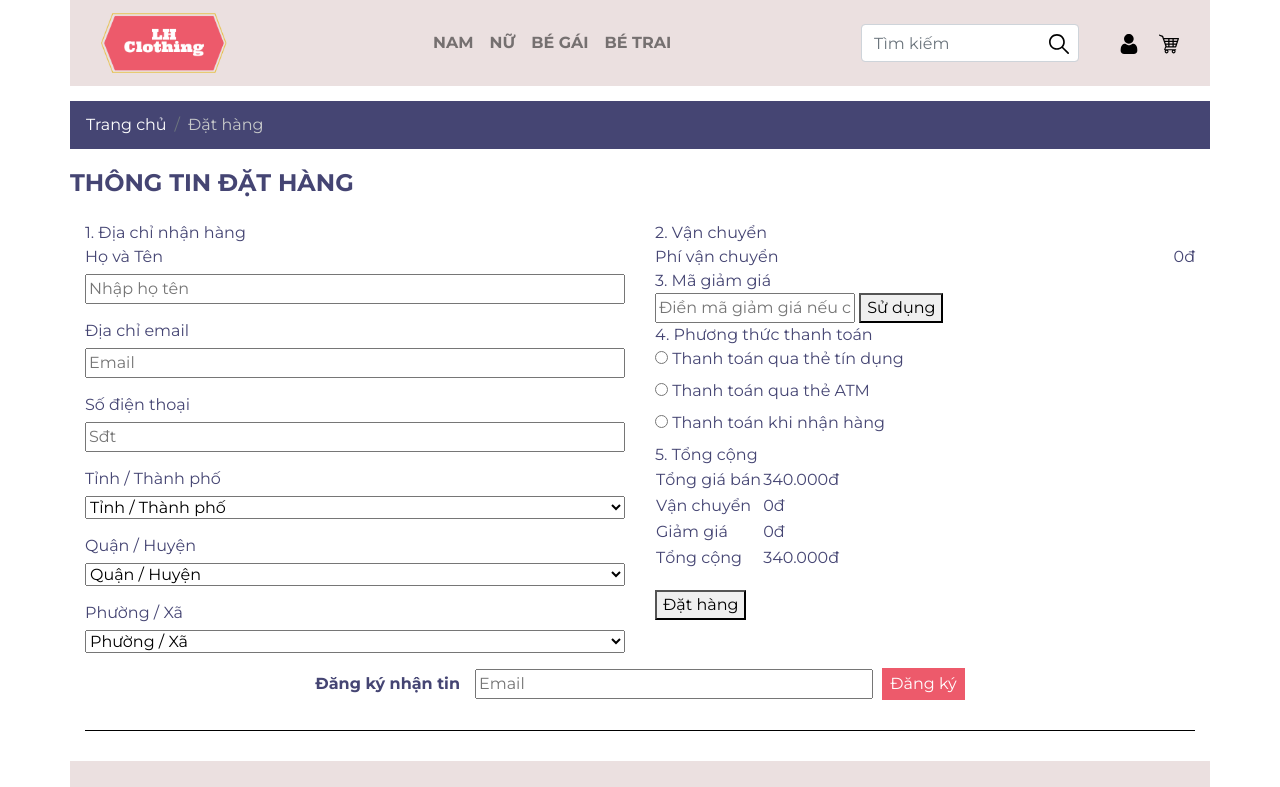
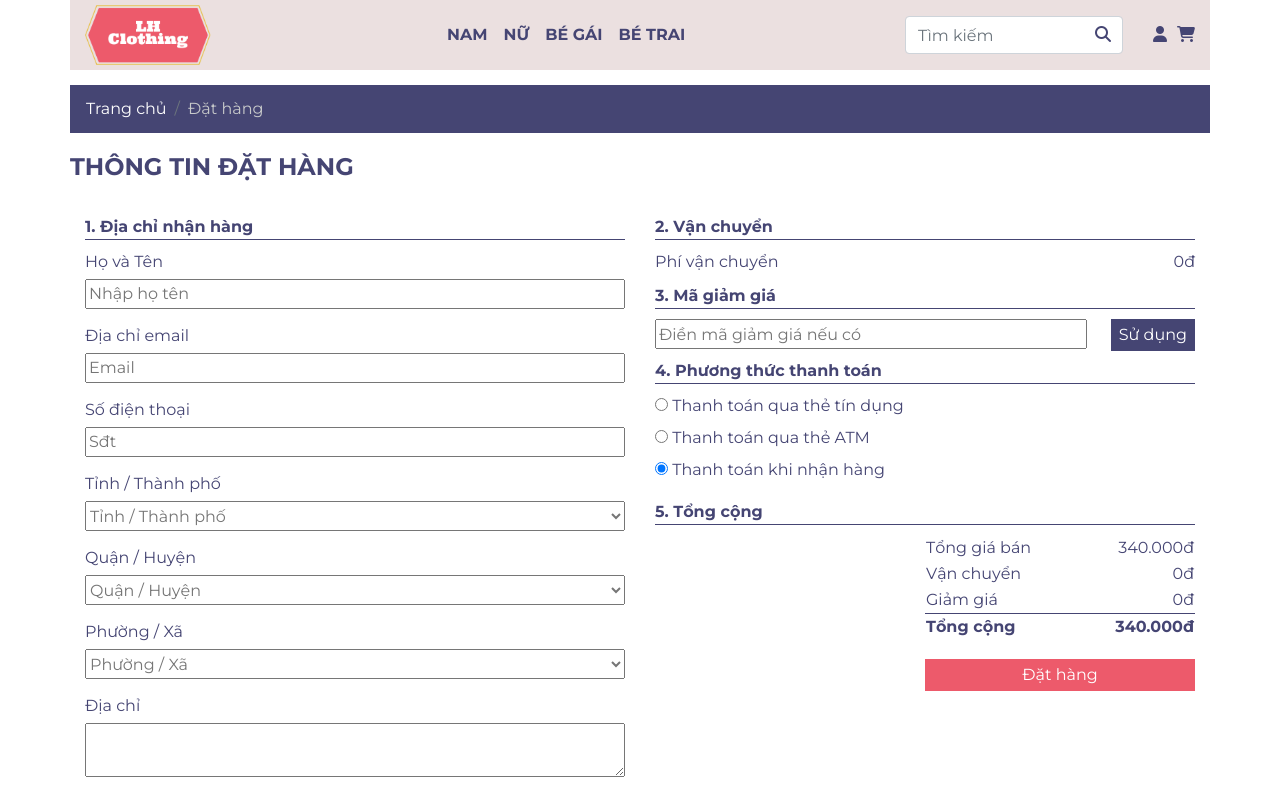
Before and after one commit to LinkK9/lh-clothing, a plain HTML site: page order.html in a window 1280 px wide. Shown: the top 787 px of the page. Drawn offline with nearby package versions, Linux system fonts and the light colour scheme.

Commit message:
almost done :)

```diff
--- a/order.html
+++ b/order.html
@@ -46,12 +46,12 @@
               </div>
             </li>
         </ul>
-        <div class="search-cart d-flex align-items-center justify-content-end">
+        <div class="search-cart d-flex align-items-center justify-content-between">
           <form class="form-inline my-2 my-lg-0 d-flex flex-nowrap">
             <input class="form-control" type="search" placeholder="Tìm kiếm" aria-label="Search" id="Search">
-            <button class="loupe" type="submit"><img src="image/icon/loupe.svg" alt="" srcset=""></button>
+            <button class="loupe" type="submit"><i class="fa fa-search" aria-hidden="true"></i></button>
           </form>
-          <div class="icons"><a class="icon-topbar" href="#"><img src="image/icon/user.svg" alt="" srcset=""></a><a class="icon-topbar" href="shop-cart.html"><img src="image/icon/shopping-cart-of-checkered-design.svg" alt="" srcset=""></a></div>
+          <div class="icons"><a class="icon-topbar" href="#"><i class="fa fa-user" aria-hidden="true"></i></a><a class="icon-topbar" href="shop-cart.html"><i class="fa fa-shopping-cart" aria-hidden="true"></i></a></div>
         </div>
       </div>
     </nav>
@@ -67,7 +67,7 @@
       <div class="order-title shopcart-title">THÔNG TIN ĐẶT HÀNG</div>
       <form class="order-info d-flex flex-wrap">
         <div class="order-address col-md-6 col">
-          <div class="order-address-title">1. Địa chỉ nhận hàng</div>
+          <div class="order-address-title order-sub-title">1. Địa chỉ nhận hàng</div>
           <div class="order-input">
             <label for="customer-name">Họ và Tên</label>
             <input id="customer-name" type="text" name="customer-name" placeholder="Nhập họ tên">
@@ -101,24 +101,28 @@
             </select>
             <input class="billing_address_3" name="" type="hidden" value="">
           </div>
+          <div class="order-input">
+            <label for="full-address">Địa chỉ</label>
+            <textarea id="full-address" type="textarea" name=""></textarea>
+          </div>
         </div>
-        <div class="order-ship-pay-sum col-md-6 col">
+        <div class="order-ship-pay-sum col-md-6 col-sm">
           <div class="order-ship">
-            <div class="ship-title">2. Vận chuyển</div>
+            <div class="ship-title order-sub-title">2. Vận chuyển</div>
             <div class="ship-info d-flex justify-content-between">
               <div class="ship-label">Phí vận chuyển</div>
               <div class="ship-money">0đ</div>
             </div>
           </div>
           <div class="order-code">
-            <div class="code-title">3. Mã giảm giá</div>
-            <form class="code-form">
-              <input type="number" placeholder="Điền mã giảm giá nếu có">
-              <button type="submit">Sử dụng</button>
-            </form>
+            <div class="code-title order-sub-title">3. Mã giảm giá</div>
+            <div class="code-form">
+              <input type="text" placeholder="Điền mã giảm giá nếu có">
+              <button class="btn-2" type="submit">Sử dụng</button>
+            </div>
           </div>
           <div class="pay-method">
-            <div class="pay-label">4. Phương thức thanh toán</div>
+            <div class="pay-label order-sub-title">4. Phương thức thanh toán</div>
             <form action="">
               <div class="methods">
                 <input id="credit" type="radio" name="paymentMethod">
@@ -129,15 +133,15 @@
                 <label for="atm-card">Thanh toán qua thẻ ATM</label>
               </div>
               <div class="methods">
-                <input id="cash" type="radio" name="paymentMethod">
+                <input id="cash" type="radio" name="paymentMethod" checked="checked">
                 <label for="cash">Thanh toán khi nhận hàng</label>
               </div>
             </form>
           </div>
           <div class="oder-sum">
-            <div class="sum-label">5. Tổng cộng</div>
+            <div class="sum-label order-sub-title">5. Tổng cộng</div>
             <div class="sum-info">
-              <table class="sum-table">
+              <table class="sum-table col-md-6 ml-auto col">
                 <tbody>
                   <tr>
                     <td>Tổng giá bán</td>
@@ -153,14 +157,14 @@
                   </tr>
                 </tbody>
                 <tfoot>
-                  <tr>
+                  <tr class="sumary-row">
                     <td>Tổng cộng</td>
                     <td>340.000đ</td>
                   </tr>
                 </tfoot>
               </table>
-              <div class="submit-button">
-                <button type="submit">Đặt hàng</button>
+              <div class="submit-button col-md-6 ml-auto col">
+                <button class="btn-1" type="submit">Đặt hàng</button>
               </div>
             </div>
           </div>
@@ -173,14 +177,14 @@
       <div class="sub-title">Đăng ký nhận tin </div>
       <form action="">
         <input type="email" name="" placeholder="Email">
-        <button class="btn-1" type="submit">Đăng ký</button>
+        <button class="btn-2" type="submit">Đăng ký</button>
       </form>
     </div>
     <div class="divide-line"></div>
     <div class="footer d-flex justify-content-between flex-wrap">
       <div class="content-col col-md-4 col-6">
         <h6 class="foot-title">LIÊN HỆ</h6>
-        <p class="foot-content">Địa chỉ liên hệ:  Số 348 Nguyễn Trãi, Q. Thanh Xuân, Hà Nội</p>
+        <p class="foot-content">Địa chỉ liên hệ:  Số 348 Nguyễn Trãi, Q.Thanh Xuân, Hà Nội</p>
         <p class="foot-content">Điện thoại: +84369232329</p>
         <p class="foot-content">Fax: +84369232329</p>
         <p class="foot-content">Email: dont@lhclothing.com</p>
--- a/style/style-part/_order.scss
+++ b/style/style-part/_order.scss
@@ -1,11 +1,28 @@
 
 
 // Scss
+select {
+    font-size: 16px !important;
+    height: 30px;
+    color: rgb(118, 118, 118);
 
+    option {
+        color: rgb(118, 118, 118);
+    }
+}
+.order-info {
+    margin-bottom: 20px;
+}
 .order-view {
     .order-info {
         margin-left: -15px;
         margin-right: -15px;
+        .order-sub-title {
+            font-weight: bold;
+            border-bottom: 1px solid $secondary-color;
+            margin-bottom: 10px;
+            margin-top: 10px;
+        }
     }
     .order-input {
         display: flex;
@@ -15,4 +32,29 @@
             margin-bottom: 5px;
         }
     }
+
+    .code-form {
+        input {
+            width: 80%;
+            height: 30px;
+        }
+        button {
+            float:right;
+        }
+    }
+
+    .sumary-row {
+        font-weight: bold;
+        border-top: 1px solid $secondary-color;
+    }
+    .submit-button {
+        padding: 0;
+        button {
+            width: 100%;
+        }
+    }
+
+    .sum-table td:last-child {
+        text-align: right;
+    }
 }
--- a/style/style-part/_shopcart.scss
+++ b/style/style-part/_shopcart.scss
@@ -80,9 +80,11 @@ form.cart {
             }
         }
         a.delete-item {
-
             color: red;
-
+        }
+        a.delete-item:hover {
+            color: rgb(153, 0, 0);
+            transition: 0.15s;
         }
         .cart-product-quantity {
             text-align: center;
--- a/style/style.scss
+++ b/style/style.scss
@@ -28,7 +28,7 @@ a {
 }
 a:hover {
   text-decoration: none;
-  color: $primary-color;
+  color: $primary-color !important;
 }
 
 img {
@@ -62,10 +62,14 @@ ul {
   background-color: $primary-color !important;
   transition: 0.15s;
 }
+.navbar-light .navbar-nav .nav-link {
+  color: $secondary-color ;
+}
 header {
   background-color: $background-nav;
   nav {
     height: 100%;
+    padding: 0 !important;
     .navbar-brand {
       img {
         height: 60px;
@@ -74,10 +78,7 @@ header {
     }
     .icons {
         a {
-          margin-left: 20px;
-          img {
-            width: 20px;
-          }
+          margin-left: 10px;
         }
       }
     form {
@@ -85,6 +86,7 @@ header {
       button {
         border: none;
         background-color: inherit;
+        color: $secondary-color;
         padding: 0;
         width: 20px;
         position: relative;
```
Also changed, not shown: index.html (+5 -5 lines), product-detail.html (+5 -5 lines), product-list.html (+5 -5 lines), shop-cart.html (+5 -5 lines), template-part/footer.html (+2 -2 lines), template-part/header.html (+3 -3 lines), template-part/layout.html (+5 -5 lines), style/style.css, 4 other files.
